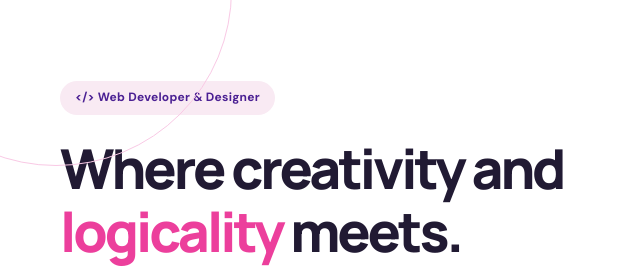
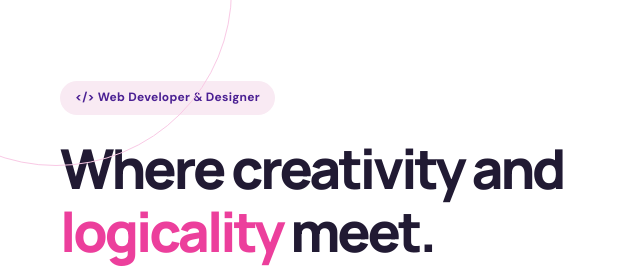
Before and after one commit to markuphivedemo/markuphive, a plain HTML site: page index.html in a window 1280 px wide. Shown: the part 119-397 px from the top of the page, 0-640 px from the left. Drawn offline with Linux system fonts and the light colour scheme.

Commit message:
Update index.html

```diff
--- a/index.html
+++ b/index.html
@@ -41,7 +41,7 @@
                     <h1>
                         Where creativity and
                         <span class="accent">logicality</span>
-                        meets.
+                        meet.
                     </h1>
 
                     <p class="lead">
```
